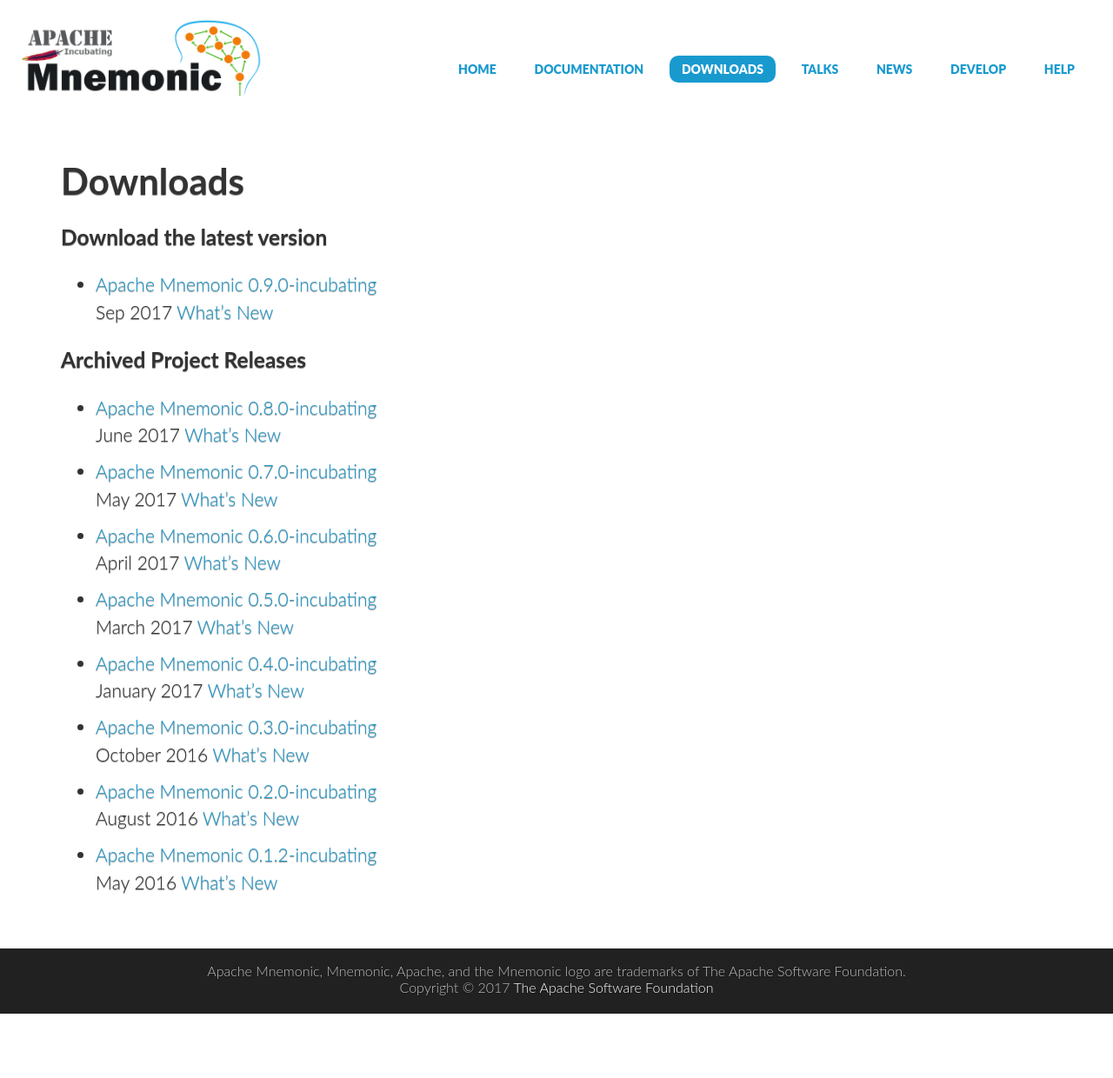
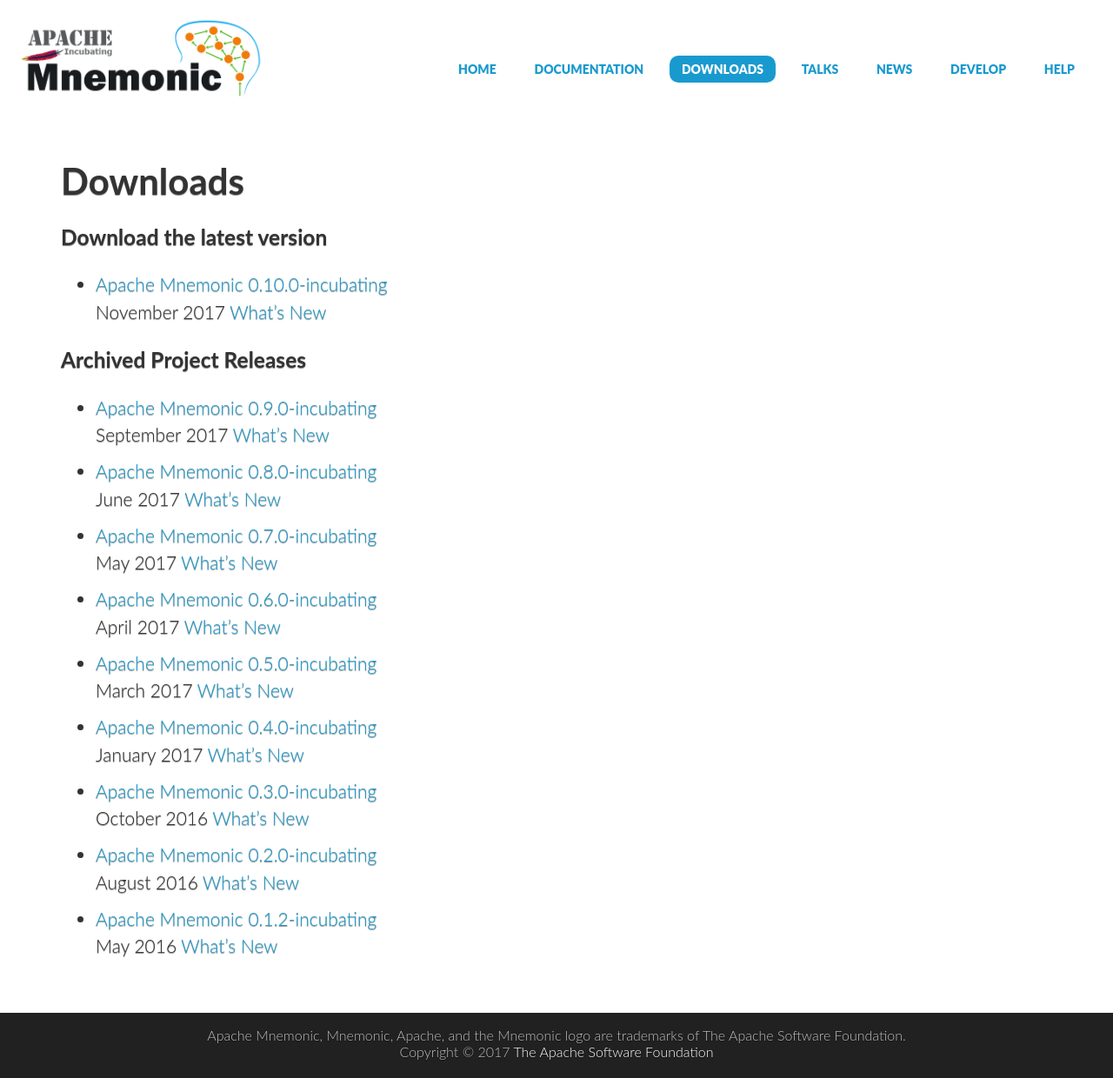
Before and after one commit to apache/mnemonic-site, a Jekyll site: the page built from src/downloads/index.md, in a window 1280 px wide. Shown: the whole page at 87% size. Built offline with Jekyll 4.4.1, drawn with Linux system fonts in a browser that asks for light colours; some web fonts are replaced; before the commit the page ends 1166 px from its top, so only the background shows below that.

Commit message:
MNEMONIC-406: Add Apache 0.10.0 release to the website downloads

```diff
--- a/src/downloads/index.md
+++ b/src/downloads/index.md
@@ -4,14 +4,16 @@
 ---
 
 ### Download the latest version
-* [Apache Mnemonic 0.9.0-incubating](http://apache.org/dyn/closer.cgi/incubator/mnemonic){:target="_blank"} <br/>
-  Sep 2017 [What's New](http://www.apache.org/dyn/closer.cgi?action=download&filename=incubator/mnemonic/0.9.0-incubating/CHANGES.txt){:target="_blank"}
+* [Apache Mnemonic 0.10.0-incubating](http://apache.org/dyn/closer.cgi/mnemonic){:target="_blank"} <br/>
+  November 2017 [What's New](http://www.apache.org/dyn/closer.cgi?action=download&filename=mnemonic/0.10.0-incubating/CHANGES.txt){:target="_blank"}
 
 
 ### Archived Project Releases
+* [Apache Mnemonic 0.9.0-incubating](https://archive.apache.org/dist/incubator/mnemonic/0.9.0-incubating/src/){:target="_blank"} <br/>
+  September 2017 [What's New](https://archive.apache.org/dist/incubator/mnemonic/0.9.0-incubating/CHANGES.txt){:target="_blank"}
+
 * [Apache Mnemonic 0.8.0-incubating](https://archive.apache.org/dist/incubator/mnemonic/0.8.0-incubating/src/){:target="_blank"} <br/>
-   June 2017 [What's New](https://archive.apache.org/dist/incubator/mnemonic/0.8.0-incubating/CHANGES.txt){:target="_blank"}
-
+  June 2017 [What's New](https://archive.apache.org/dist/incubator/mnemonic/0.8.0-incubating/CHANGES.txt){:target="_blank"}
 
 * [Apache Mnemonic 0.7.0-incubating](https://archive.apache.org/dist/incubator/mnemonic/0.7.0-incubating/src/){:target="_blank"} <br/>
   May 2017 [What's New](https://archive.apache.org/dist/incubator/mnemonic/0.7.0-incubating/CHANGES.txt){:target="_blank"}
```
Also changed, not shown: src/_docs/build.md (+1 -1 lines).
